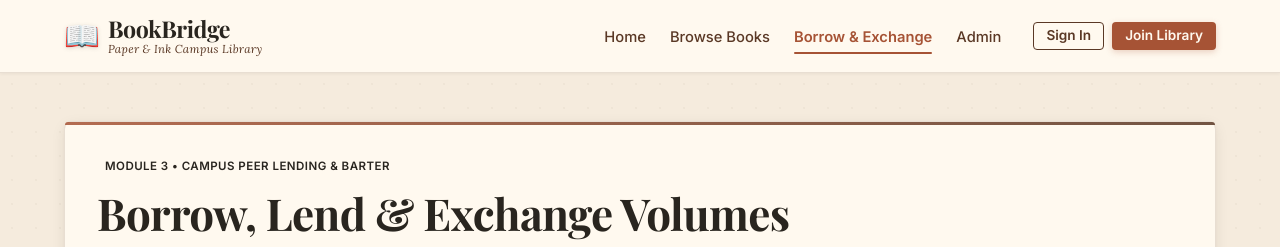
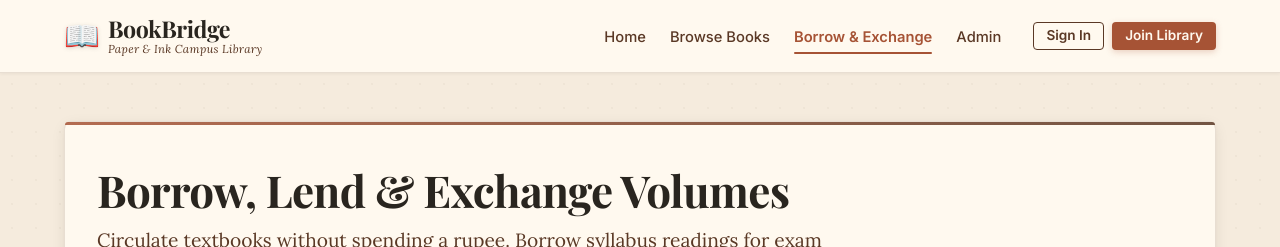
Before and after one commit to shrutiwagh05/BOOKBRIDGE, a React (Vite) app in the folder client/: page /exchange in a window 1280 px wide. Shown: the top 247 px of the page. Built offline with nearby package versions, Linux system fonts and the light colour scheme; no server answers; a web font is replaced by a local one.

Commit message:
Remove Module 3 labels from exchange pages

```diff
--- a/client/src/pages/exchange/ExchangeHubPage.jsx
+++ b/client/src/pages/exchange/ExchangeHubPage.jsx
@@ -234,7 +234,6 @@ const ExchangeHubPage = () => {
       {/* Hero Header */}
       <section className="bb-exchange-hero paper-card">
         <div className="bb-exchange-hero-content">
-          <Badge variant="terracotta">Module 3 • Campus Peer Lending & Barter</Badge>
           <h1 className="bb-exchange-hero-title">Borrow, Lend & Exchange Volumes</h1>
           <p className="lead bb-exchange-hero-desc">
             Circulate textbooks without spending a rupee. Borrow syllabus readings for exam season,
--- a/client/src/pages/exchange/MyRequestsPage.jsx
+++ b/client/src/pages/exchange/MyRequestsPage.jsx
@@ -194,7 +194,6 @@ const MyRequestsPage = () => {
               &larr; Back to Borrow & Exchange Hub
             </Link>
             <div style={{ marginTop: '0.5rem' }}>
-              <Badge variant="terracotta">Module 3 • Transaction Ledger</Badge>
             </div>
             <h1 className="bb-requests-title">Campus Borrow & Exchange Ledger</h1>
             <p className="text-muted" style={{ margin: 0 }}>
```
